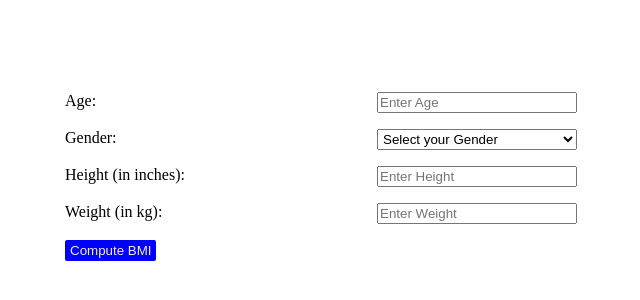
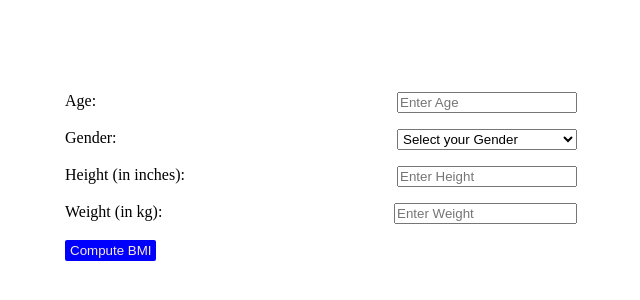
Before and after one commit to lal15aditi/VirSoftech-Task, a React (Create React App) app: page / in a window 1280 px wide. Shown: the part 144-444 px from the top of the page, without its empty margins (319-959 px from the left). Built offline with nearby package versions, Linux system fonts and the light colour scheme.

Commit message:
Update Test.css

```diff
--- a/src/Components/Test.css
+++ b/src/Components/Test.css
@@ -41,7 +41,7 @@ label {
 }
 
 input, select {
-    min-width: 200px;
+    min-width: 180px;
     padding: 1px;
 }
 
```
